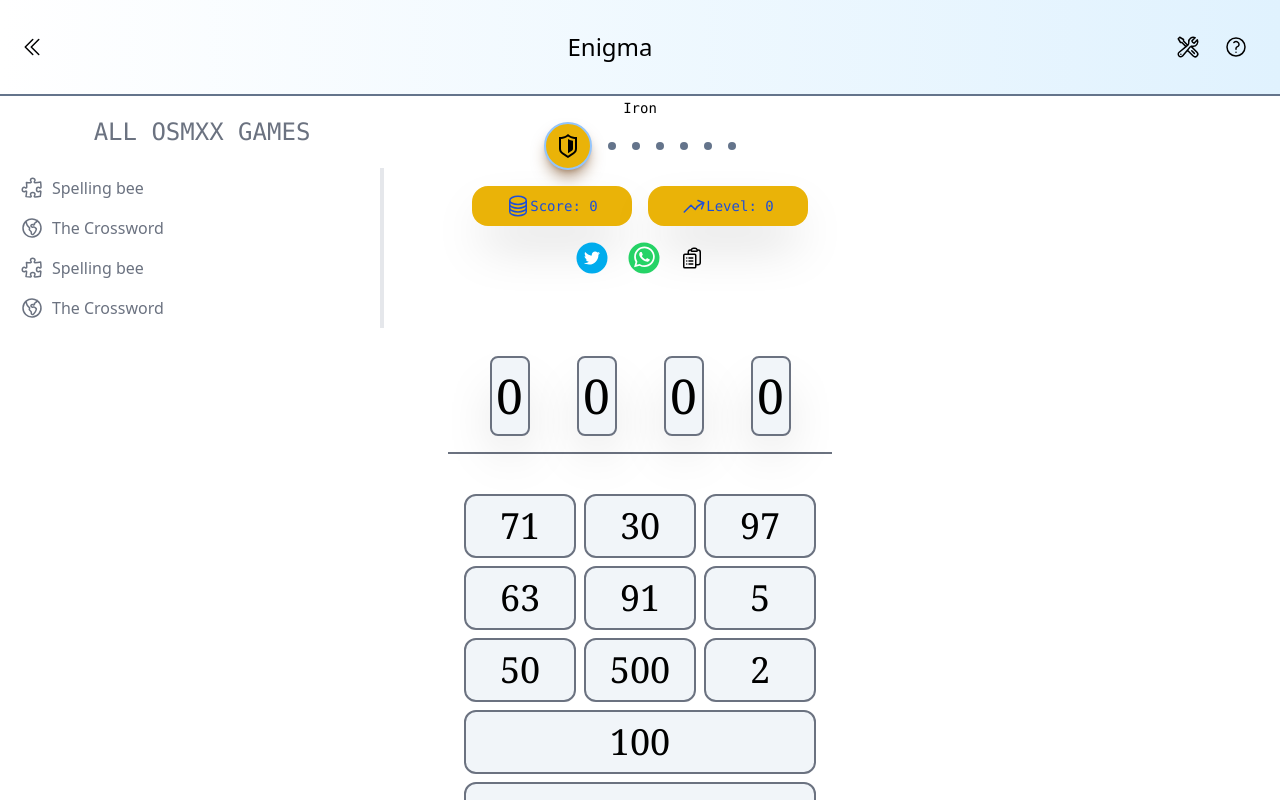
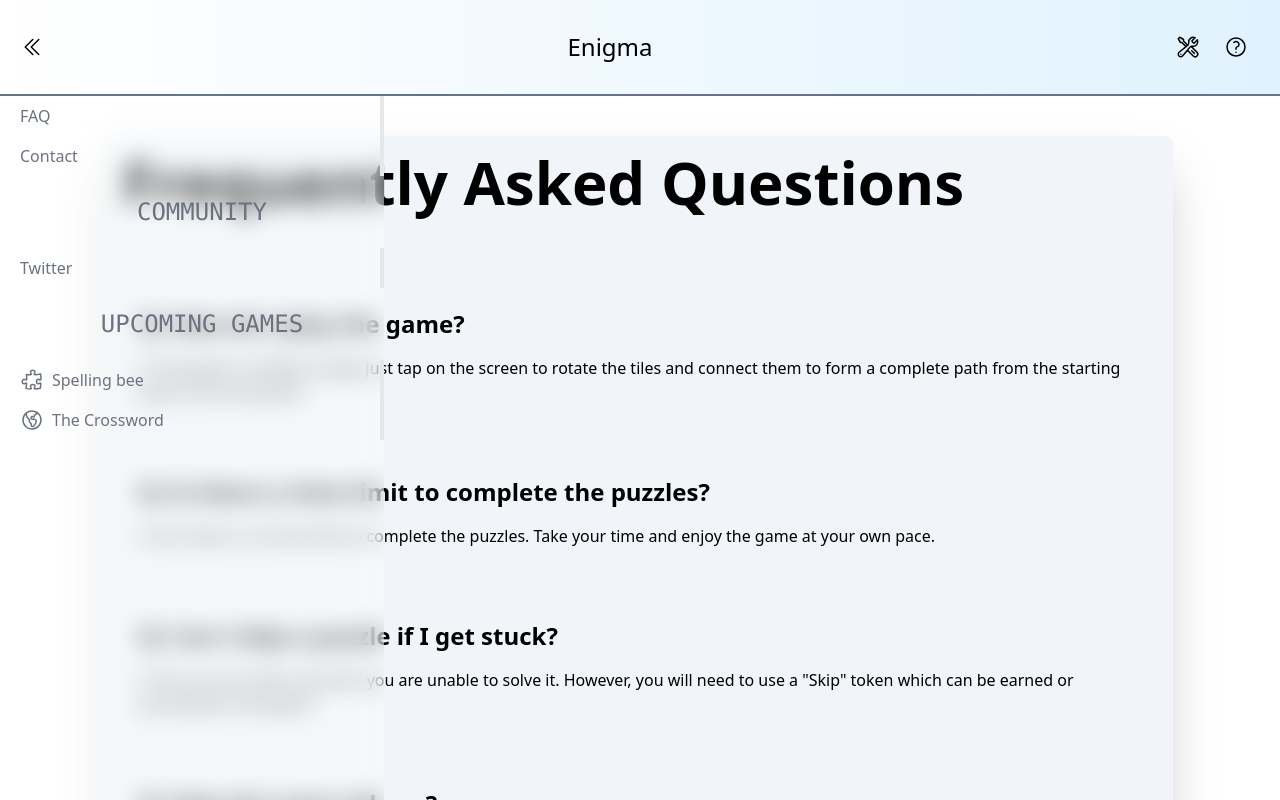
Before and after one commit to Oussamaberg/Enigma, a React (Vite) app: page /FAQ in a window 1280 px wide. Both pictures are taken after a click on the button 38 px from the left and 47 px from the top of the page. Shown: the top 800 px of the page. Built offline with nearby package versions, Linux system fonts and the light colour scheme.

Commit message:
add FAQ pages and route library

```diff
--- a/package.json
+++ b/package.json
@@ -12,6 +12,7 @@
     "framer-motion": "^10.12.4",
     "react": "^18.2.0",
     "react-dom": "^18.2.0",
+    "react-router-dom": "^6.11.1",
     "react-share": "^4.4.1"
   },
   "devDependencies": {
--- a/src/App.tsx
+++ b/src/App.tsx
@@ -5,8 +5,9 @@ import Calculator from "./components/Calculator";
 import Help from "./components/Help";
 import { useEffect, useState } from "react";
 import Settings from "./components/Settings";
+import Faq from "./components/Faq";
 import { AnimatePresence } from "framer-motion";
-import Progress from "./components/Progress";
+import { Route, Routes } from "react-router-dom";
 
 function App() {
   // Show/Hide help window
@@ -29,7 +30,6 @@ function App() {
     if (gameMode != null) {
       setHardMode(gameMode == "hard");
     }
-
   }, []);
 
   const toggleHelp = () => {
@@ -70,8 +70,14 @@ function App() {
       <div className="  min-h-screen  dark:bg-black dark:text-white ">
         <Navbar toggleHelp={toggleHelp} toggleSettings={toggleSettings} />
         <div className="  relative flex min-h-screen justify-center items-center">
+          <Routes>
+            <Route
+              path="/"
+              element={<Calculator userLevel={userLevel} hardMode={hardMode} />}
+            />
+            <Route path="/FAQ" element={<Faq />} />
+          </Routes>
 
-          <Calculator userLevel={userLevel} hardMode={hardMode} />
           <AnimatePresence>
             {help && <Help toggleHelp={toggleHelp} />}
 
--- /dev/null
+++ b/src/components/Faq.tsx
@@ -0,0 +1,73 @@
+function Faq() {
+  return (
+    <div className="absolute top-10 w-full sm:w-10/12 2xl:w-1/2 bg-slate-100 h-auto flex flex-col rounded-lg  shadow-2xl  gap-10 p-4">
+      <h1 className=" text-6xl font-semibold pb-10">
+        {" "}
+        Frequently Asked Questions
+      </h1>
+      <div className="flex flex-col gap-4 p-4">
+        <h4 className="text-2xl font-bold">Q: How do I play the game?</h4>
+        <p>
+          A: The game is simple to play! Just tap on the screen to rotate the
+          tiles and connect them to form a complete path from the starting point
+          to the end point.
+        </p>
+      </div>
+      <div className="flex flex-col gap-4 p-4">
+        <h4 className="text-2xl font-bold">Q: Is there a time limit to complete the puzzles?</h4>
+        <p>
+          A: No, there is no time limit to complete the puzzles. Take your time and enjoy the game at your own pace.
+        </p>
+      </div>
+      <div className="flex flex-col gap-4 p-4">
+        <h4 className="text-2xl font-bold">Q: Can I skip a puzzle if I get stuck?</h4>
+        <p>
+        A: Yes, you can skip a puzzle if you are unable to solve it. However, you will need to use a "Skip" token which can be earned or purchased in the game.
+        </p>
+      </div>
+      <div className="flex flex-col gap-4 p-4">
+        <h4 className="text-2xl font-bold">Q: How do I earn tokens?</h4>
+        <p>
+        A: Tokens can be earned by completing puzzles, watching ads, or by purchasing them with real money in the game store.
+        </p>
+      </div>
+      <div className="flex flex-col gap-4 p-4">
+        <h4 className="text-2xl font-bold">Q: Can I connect the tiles diagonally?</h4>
+        <p>
+        A: No, you cannot connect the tiles diagonally. The tiles must be connected horizontally or vertically.
+        </p>
+      </div>
+      <div className="flex flex-col gap-4 p-4">
+        <h4 className="text-2xl font-bold">Q: How do I play the game?</h4>
+        <p>
+          A: The game is simple to play! Just tap on the screen to rotate the
+          tiles and connect them to form a complete path from the starting point
+          to the end point.
+        </p>
+      </div>
+      <div className="flex flex-col gap-4 p-4">
+        <h4 className="text-2xl font-bold">Q: Is there a way to undo a move if I make a mistake?
+</h4>
+        <p>
+        A: Yes, you can undo your last move by tapping the "Undo" button located on the screen.
+        </p>
+      </div>
+      <div className="flex flex-col gap-4 p-4">
+        <h4 className="text-2xl font-bold">Q: How do I play the game?</h4>
+        <p>
+          A: The game is simple to play! Just tap on the screen to rotate the
+          tiles and connect them to form a complete path from the starting point
+          to the end point.
+        </p>
+      </div>
+      <div className="flex flex-col gap-4 p-4">
+        <h4 className="text-2xl font-bold">Q: Are there different levels of difficulty in the game?</h4>
+        <p>
+        A: Yes, the game has different levels of difficulty ranging from easy to hard. The puzzles become more challenging as you progress through the levels.
+        </p>
+      </div>
+
+    </div>
+  );
+}
+export default Faq;
--- a/src/components/Help.tsx
+++ b/src/components/Help.tsx
@@ -1,5 +1,5 @@
 import { motion } from "framer-motion";
-function Help({toggleHelp}) {
+function Help({ toggleHelp }) {
   const container = {
     hidden: {
       opacity: 0,
@@ -22,7 +22,8 @@ function Help({toggleHelp}) {
       initial="hidden"
       animate="show"
       exit="exit"
-    className="flex flex-col absolute  w-screen h-3/5 sm:w-3/5 md:w-2/4 lg:w-2/5 backdrop-blur-md bg-white/30  shadow-2xl ">
+      className="flex flex-col absolute  w-screen h-3/5 sm:w-3/5 md:w-2/4 lg:w-2/5 backdrop-blur-md bg-white/30  shadow-2xl "
+    >
       <div className=" grid justify-items-end p-5">
         <button onClick={toggleHelp}>
           <svg
@@ -47,8 +48,8 @@ function Help({toggleHelp}) {
       </div>
       <div className="px-5 text-blue-800 dark:text-blue-200 font-mono text-lg border-b-2 border-blue-200 py-10">
         {" "}
-        try to undrestand the mecanicof the calculator in order to display the
-        required 4 digits.
+        Game Objective: The objective of this game is to use a calculator to
+        display the number "1337" by using the given numbers.
       </div>
       <div className="px-5 py-10 font-mono text-slate-600 dark:text-slate-400">
         {" "}
@@ -56,7 +57,6 @@ function Help({toggleHelp}) {
         can sign up for our daily reminder email.
       </div>
     </motion.div>
-
   );
 }
 export default Help;
--- a/src/components/Menu.tsx
+++ b/src/components/Menu.tsx
@@ -1,4 +1,5 @@
 import { motion } from "framer-motion";
+import { Link } from "react-router-dom";
 
 function Menu() {
   const container = {
@@ -8,10 +9,8 @@ function Menu() {
       y: 96,
       opacity: 1,
       transition: {
-
         duration: 0.5,
         delayChildren: 0.1,
-
       },
     },
 
@@ -21,8 +20,6 @@ function Menu() {
     },
   };
 
-
-
   return (
     <motion.div
       variants={container}
@@ -31,15 +28,31 @@ function Menu() {
       exit="exit"
       className="absolute z-10 backdrop-blur-md dark:backdrop-blur-sm dark:bg-white/30 bg-white/30 bg-white text-gray-500 w-screen h-screen sm:w-96 pl-5 left-0 top-0  dark:text-yellow-50 "
     >
-      <div className=" font-mono text-2xl uppercase py-5 flex place-content-center ">
-        {" "}
-        all Osmxx Games
-      </div>
-      <ul  className="text-justify">
-        <motion.li
-          className="py-2 border-r-4 hover:border-black cursor-pointer hover:font-bold flex items-center transition ease-linear duration-500 "
-
-        >
+      <ul className="text-justify">
+        <li className="py-2 border-r-4 hover:border-black cursor-pointer hover:font-bold flex items-center transition ease-linear duration-500 ">
+          {" "}
+          <Link to="/FAQ">FAQ</Link>
+        </li>
+        <li className="py-2 border-r-4 hover:border-black cursor-pointer hover:font-bold flex items-center transition ease-linear duration-500 ">
+          <Link to="/contact">Contact</Link>
+        </li>
+        <li>
+          <div className=" font-mono text-2xl uppercase py-5 flex place-content-center ">
+            {" "}
+            Community
+          </div>
+          <li className="py-2 border-r-4 hover:border-black cursor-pointer hover:font-bold flex items-center transition ease-linear duration-500 ">
+            {" "}
+            Twitter
+          </li>
+        </li>
+        <li>
+          <div className=" font-mono text-2xl uppercase py-5 flex place-content-center ">
+            {" "}
+            Upcoming Games
+          </div>
+        </li>
+        <motion.li className="py-2 border-r-4 hover:border-black cursor-pointer hover:font-bold flex items-center transition ease-linear duration-500 ">
           <svg
             xmlns="http://www.w3.org/2000/svg"
             fill="none"
@@ -56,10 +69,7 @@ function Menu() {
           </svg>
           Spelling bee
         </motion.li>
-        <motion.li
-          className="py-2 border-r-4 hover:border-black flex cursor-pointer  hover:font-bold  items-center transition ease-linear duration-500 "
-
-        >
+        <motion.li className="py-2 border-r-4 hover:border-black flex cursor-pointer  hover:font-bold  items-center transition ease-linear duration-500 ">
           <svg
             xmlns="http://www.w3.org/2000/svg"
             fill="none"
@@ -76,47 +86,6 @@ function Menu() {
           </svg>
           The Crossword
         </motion.li>
-        <motion.li
-          className="py-2 border-r-4 hover:border-black cursor-pointer hover:font-bold flex items-center transition ease-linear duration-500 "
-
-        >
-          <svg
-            xmlns="http://www.w3.org/2000/svg"
-            fill="none"
-            viewBox="0 0 24 24"
-            stroke-width="1.5"
-            stroke="currentColor"
-            className="w-6 h-6 mr-2"
-          >
-            <path
-              stroke-linecap="round"
-              stroke-linejoin="round"
-              d="M14.25 6.087c0-.355.186-.676.401-.959.221-.29.349-.634.349-1.003 0-1.036-1.007-1.875-2.25-1.875s-2.25.84-2.25 1.875c0 .369.128.713.349 1.003.215.283.401.604.401.959v0a.64.64 0 01-.657.643 48.39 48.39 0 01-4.163-.3c.186 1.613.293 3.25.315 4.907a.656.656 0 01-.658.663v0c-.355 0-.676-.186-.959-.401a1.647 1.647 0 00-1.003-.349c-1.036 0-1.875 1.007-1.875 2.25s.84 2.25 1.875 2.25c.369 0 .713-.128 1.003-.349.283-.215.604-.401.959-.401v0c.31 0 .555.26.532.57a48.039 48.039 0 01-.642 5.056c1.518.19 3.058.309 4.616.354a.64.64 0 00.657-.643v0c0-.355-.186-.676-.401-.959a1.647 1.647 0 01-.349-1.003c0-1.035 1.008-1.875 2.25-1.875 1.243 0 2.25.84 2.25 1.875 0 .369-.128.713-.349 1.003-.215.283-.4.604-.4.959v0c0 .333.277.599.61.58a48.1 48.1 0 005.427-.63 48.05 48.05 0 00.582-4.717.532.532 0 00-.533-.57v0c-.355 0-.676.186-.959.401-.29.221-.634.349-1.003.349-1.035 0-1.875-1.007-1.875-2.25s.84-2.25 1.875-2.25c.37 0 .713.128 1.003.349.283.215.604.401.96.401v0a.656.656 0 00.658-.663 48.422 48.422 0 00-.37-5.36c-1.886.342-3.81.574-5.766.689a.578.578 0 01-.61-.58v0z"
-            />
-          </svg>
-          Spelling bee
-        </motion.li>
-        <motion.li
-          className="py-2 border-r-4 hover:border-black cursor-pointer hover:font-bold flex items-center transition ease-linear duration-500  "
-
-        >
-          <svg
-            xmlns="http://www.w3.org/2000/svg"
-            fill="none"
-            viewBox="0 0 24 24"
-            stroke-width="1.5"
-            stroke="currentColor"
-            className="w-6 h-6 mr-2"
-          >
-            <path
-              stroke-linecap="round"
-              stroke-linejoin="round"
-              d="M6.115 5.19l.319 1.913A6 6 0 008.11 10.36L9.75 12l-.387.775c-.217.433-.132.956.21 1.298l1.348 1.348c.21.21.329.497.329.795v1.089c0 .426.24.815.622 1.006l.153.076c.433.217.956.132 1.298-.21l.723-.723a8.7 8.7 0 002.288-4.042 1.087 1.087 0 00-.358-1.099l-1.33-1.108c-.251-.21-.582-.299-.905-.245l-1.17.195a1.125 1.125 0 01-.98-.314l-.295-.295a1.125 1.125 0 010-1.591l.13-.132a1.125 1.125 0 011.3-.21l.603.302a.809.809 0 001.086-1.086L14.25 7.5l1.256-.837a4.5 4.5 0 001.528-1.732l.146-.292M6.115 5.19A9 9 0 1017.18 4.64M6.115 5.19A8.965 8.965 0 0112 3c1.929 0 3.716.607 5.18 1.64"
-            />
-          </svg>
-          The Crossword
-        </motion.li>
-
       </ul>
     </motion.div>
   );
--- a/src/main.tsx
+++ b/src/main.tsx
@@ -2,9 +2,12 @@ import React from 'react'
 import ReactDOM from 'react-dom/client'
 import App from './App'
 import './index.css'
+import { BrowserRouter } from 'react-router-dom'
 
 ReactDOM.createRoot(document.getElementById('root') as HTMLElement).render(
   <React.StrictMode>
+    <BrowserRouter>
     <App />
+    </BrowserRouter>
   </React.StrictMode>,
 )
```
Also changed, not shown: 1 other file (tests, documents, lock files or other folders). Lines whose indentation alone changed are shown as unchanged.
